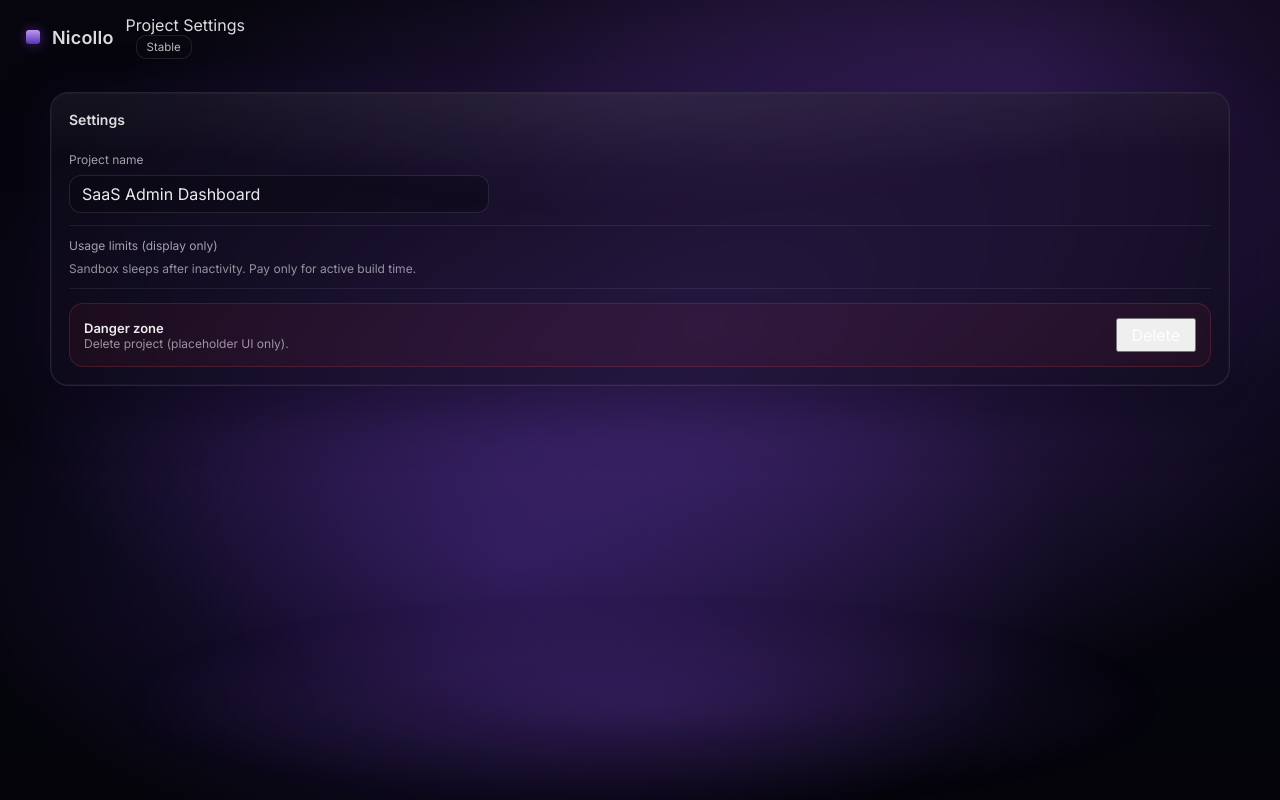
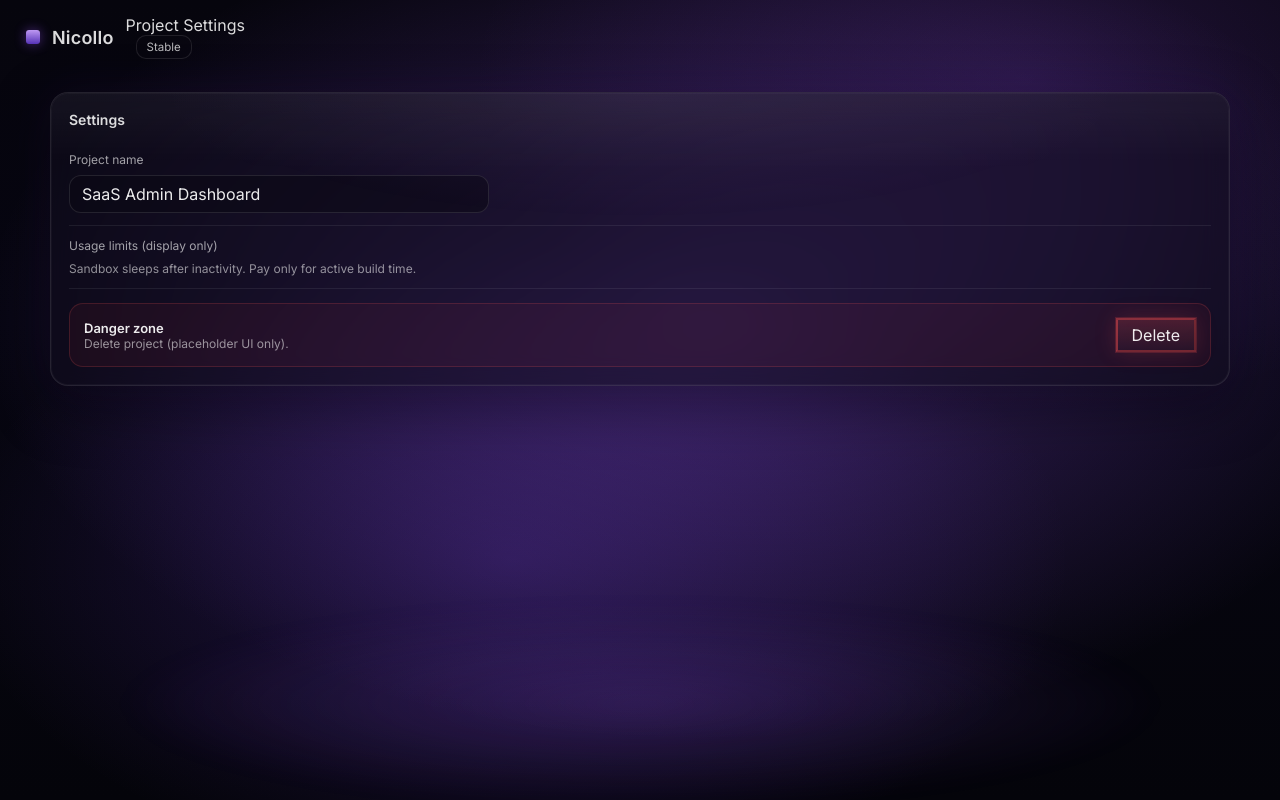
Before and after one commit to AdeeThyagarajan/nicollo, a Next.js app: page /projects/1/settings in a window 1280 px wide. Built offline with nearby package versions, Linux system fonts and the light colour scheme.

Commit message:
Add variant support to GlowButton

```diff
--- a/components/ui/GlowButton.module.css
+++ b/components/ui/GlowButton.module.css
@@ -33,3 +33,12 @@
   cursor: not-allowed;
   pointer-events: none;
 }
+.primary {
+  /* default look: keep as-is if your base .button already styles primary */
+}
+
+.danger {
+  border-color: rgba(255, 80, 80, 0.45);
+  box-shadow: 0 0 0 1px rgba(255, 80, 80, 0.18),
+    0 0 22px rgba(255, 80, 80, 0.18);
+}
--- a/components/ui/GlowButton.tsx
+++ b/components/ui/GlowButton.tsx
@@ -1,11 +1,14 @@
 import React from "react";
 import styles from "./GlowButton.module.css";
+
+type GlowButtonVariant = "primary" | "danger";
 
 type GlowButtonProps = {
   children: React.ReactNode;
   onClick?: () => void;
   disabled?: boolean;
   className?: string;
+  variant?: GlowButtonVariant;
 };
 
 export default function GlowButton({
@@ -13,10 +16,14 @@ export default function GlowButton({
   onClick,
   disabled = false,
   className,
+  variant = "primary",
 }: GlowButtonProps) {
+  const variantClass =
+    variant === "danger" ? styles.danger : styles.primary;
+
   return (
     <button
-      className={`${styles.button} ${className ?? ""} ${
+      className={`${styles.button} ${variantClass} ${className ?? ""} ${
         disabled ? styles.disabled : ""
       }`}
       onClick={disabled ? undefined : onClick}
```
